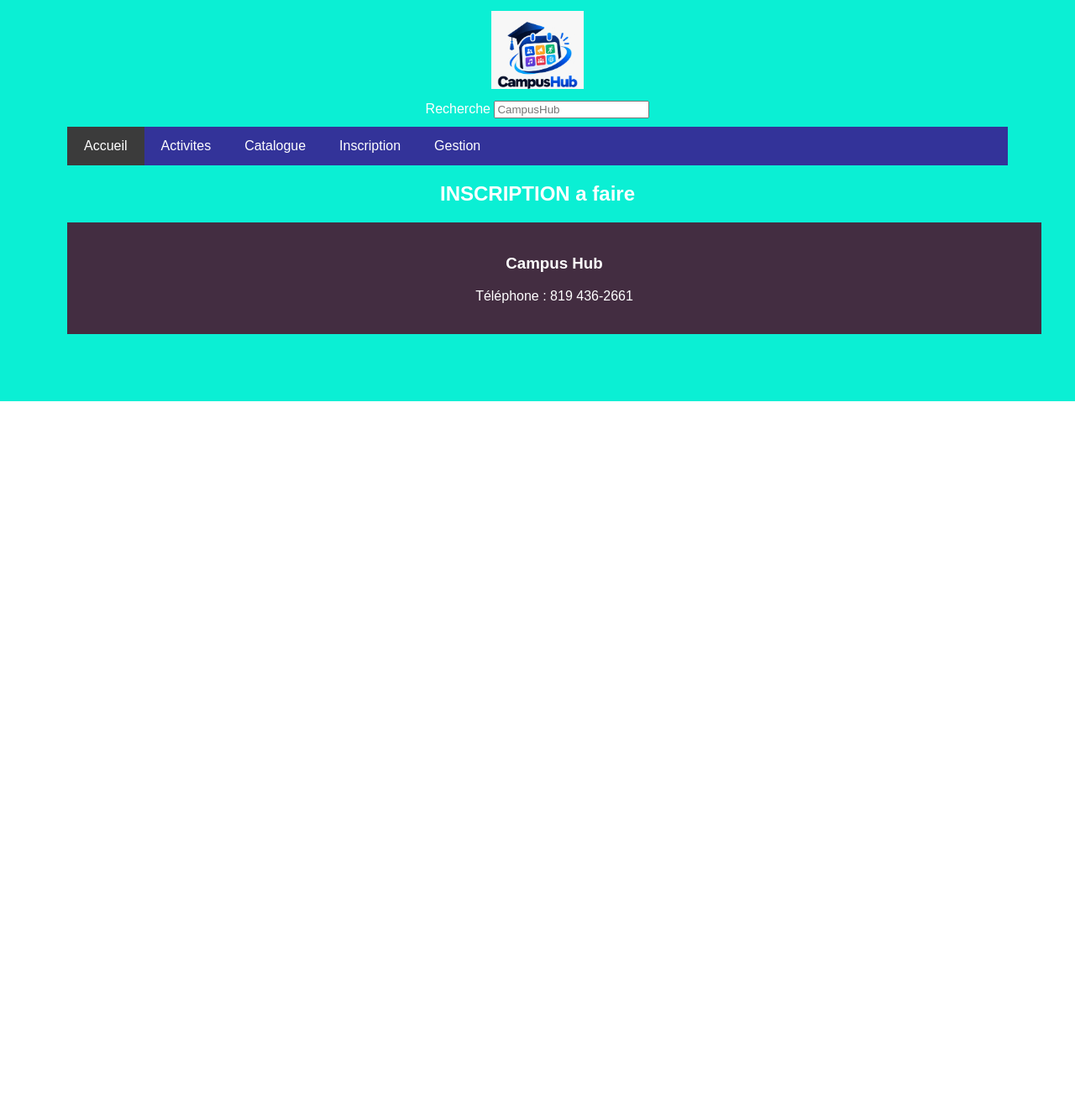
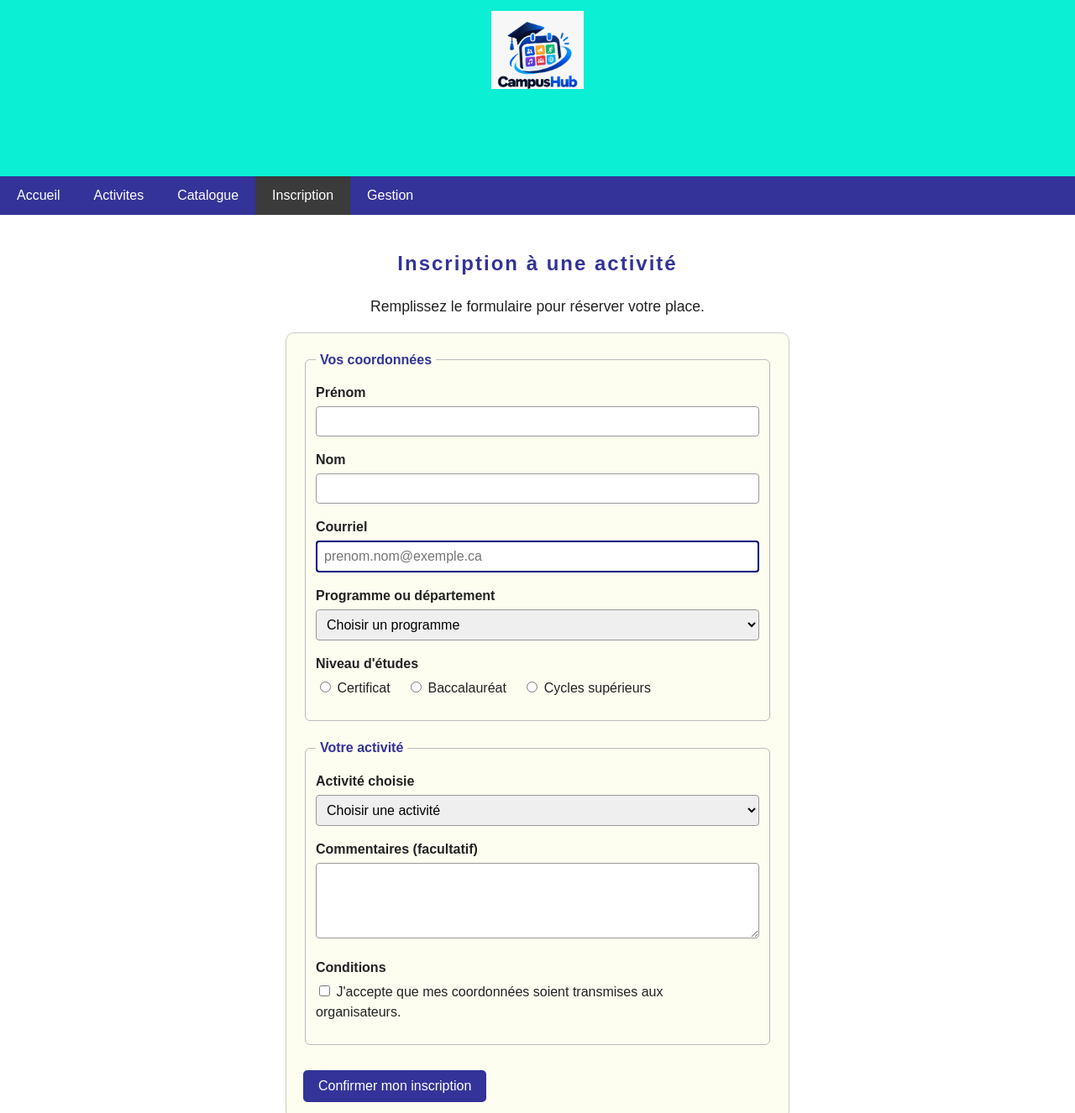
Before and after one commit to isaacagz243/TP1---Application-Web--tudiant, a plain HTML site: page inscription.html in a window 1280 px wide. Shown: the part 162-1488 px from the top of the page at 84% size. Before the commit the page ends 800 px from the top, so only its background shows below. Drawn offline with Linux system fonts and the light colour scheme.

Commit message:
Update inscription.html

```diff
--- a/inscription.html
+++ b/inscription.html
@@ -1,43 +1,105 @@
-
 <!DOCTYPE html>
 <html lang="fr-CA">
 <head>
     <meta charset="UTF-8">
     <meta name="viewport" content="width=device-width, initial-scale=1.0">
-    <meta name="description" content="Ajouter, modifier et supprimer les activités publiées sur Campus Hub.">
-    <title>Gestion des activités — Campus Hub</title>
+    <meta name="description" content="Inscrivez-vous à une activité étudiante sur Campus Hub.">
+    <title>Inscription à une activité – Campus Hub</title>
     <link rel="icon" href="images/logo.svg" type="image/svg+xml">
     <link rel="stylesheet" href="css/style.css">
 </head>
 <body>
-   <div class="header">
+    <header class="header">
         <h1>Bienvenue sur le site du Campus Hub</h1>
         <div class="card">
             <img src="images/CampusHub.jpeg" alt="logo campus">
-            </di>
-            <label><center>Recherche
-                <input type="text" placeholder="CampusHub"> </center>
-            </label>
         </div>
+    </header>
 
+    <nav class="navbar">
+        <a href="index.html">Accueil</a>
+        <a href="activite.html">Activites</a>
+        <a href="Catalogue d'activites.html">Catalogue</a>
+        <a href="inscription.html" class="active">Inscription</a>
+        <a href="gestion.html">Gestion</a>
+    </nav>
 
-        <div class="navbar">
-            <a href="index.html" class="active">Accueil</a>
-            <a href="activite.html">Activites</a>
-            <a href="Catalogue d'activites.html">Catalogue</a>
-            <a href="inscription.html">Inscription</a>
-            <a href="gestion.html">Gestion</a>
-        </div>
-        <div class="main">
-            <h2>INSCRIPTION a faire</h2>
+    <main class="main" id="catalogue">
+        <h2>Inscription à une activité</h2>
+        <p>Remplissez le formulaire pour réserver votre place.</p>
 
+        <p class="message-succes cache" id="confirmation" role="status" tabindex="-1"></p>
 
+        <section class="page-formulaire" id="inscription">
+            <form id="form-inscription" novalidate>
+                <fieldset>
+                    <legend>Vos coordonnées</legend>
 
+                    <label for="prenom">Prénom</label>
+                    <input type="text" id="prenom" autocomplete="given-name" aria-describedby="erreur-prenom">
+                    <p class="erreur" id="erreur-prenom"></p>
 
-        <div class="footer">
-            <h3>Campus Hub</h3>
-            <p>Téléphone : 819 436-2661</p>
-        </div>
+                    <label for="nom">Nom</label>
+                    <input type="text" id="nom" autocomplete="family-name" aria-describedby="erreur-nom">
+                    <p class="erreur" id="erreur-nom"></p>
 
+                    <label for="courriel">Courriel</label>
+                    <input type="email" id="courriel" autocomplete="email" placeholder="prenom.nom@exemple.ca" aria-describedby="erreur-courriel">
+                    <p class="erreur" id="erreur-courriel"></p>
+
+                    <label for="programme">Programme ou département</label>
+                    <select id="programme" aria-describedby="erreur-programme">
+                        <option value="">Choisir un programme</option>
+                        <option>Informatique</option>
+                        <option>Génie</option>
+                        <option>Sciences de la santé</option>
+                        <option>Sciences de l'éducation</option>
+                        <option>Administration</option>
+                        <option>Arts et lettres</option>
+                        <option>Sciences humaines</option>
+                        <option>Autre</option>
+                    </select>
+                    <p class="erreur" id="erreur-programme"></p>
+
+                    <p class="question">Niveau d'études</p>
+                    <label class="choix"><input type="radio" name="niveau" value="Certificat"> Certificat</label>
+                    <label class="choix"><input type="radio" name="niveau" value="Baccalauréat"> Baccalauréat</label>
+                    <label class="choix"><input type="radio" name="niveau" value="Cycles supérieurs"> Cycles supérieurs</label>
+                    <p class="erreur" id="erreur-niveau"></p>
+                </fieldset>
+
+                <fieldset>
+                    <legend>Votre activité</legend>
+
+                    <label for="activite">Activité choisie</label>
+                    <select id="activite" aria-describedby="erreur-activite">
+                        <option value="">Choisir une activité</option>
+                    </select>
+                    <p class="erreur" id="erreur-activite"></p>
+
+                    <label for="commentaires">Commentaires (facultatif)</label>
+                    <textarea id="commentaires" rows="4" aria-describedby="erreur-commentaires"></textarea>
+                    <p class="erreur" id="erreur-commentaires"></p>
+
+                    <p class="question">Conditions</p>
+                    <label class="choix" for="conditions">
+                        <input type="checkbox" id="conditions" aria-describedby="erreur-conditions">
+                        J'accepte que mes coordonnées soient transmises aux organisateurs.
+                    </label>
+                    <p class="erreur" id="erreur-conditions"></p>
+                </fieldset>
+
+                <button class="btn primaire" type="submit">Confirmer mon inscription</button>
+            </form>
+        </section>
+    </main>
+
+    <footer class="footer">
+        <h3>Campus Hub</h3>
+        <p>Téléphone : 819 436-2661</p>
+    </footer>
+
+    <script src="js/donnees.js"></script>
+    <script src="js/inscription.js"></script>
 </body>
 </html>
```
